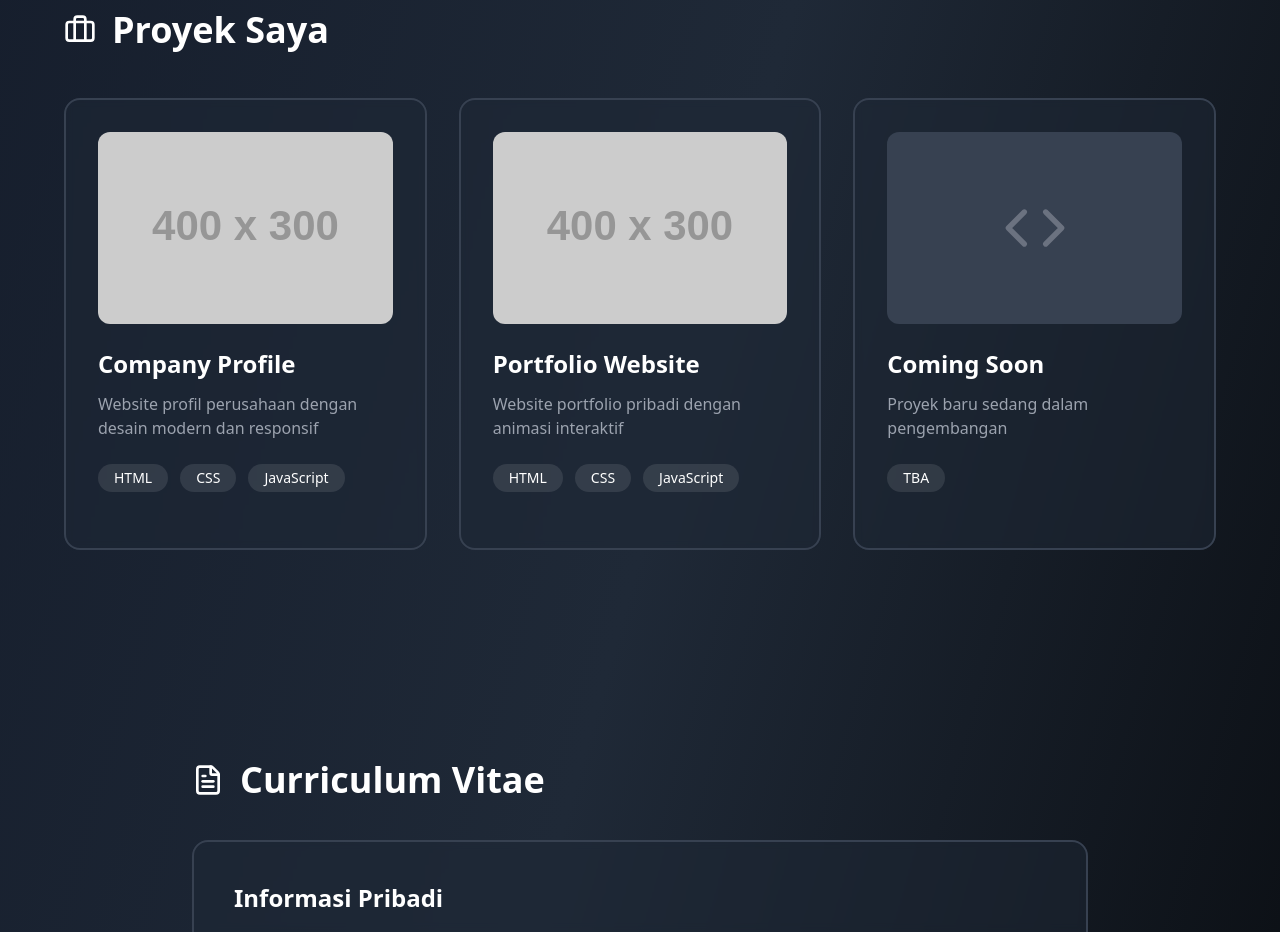
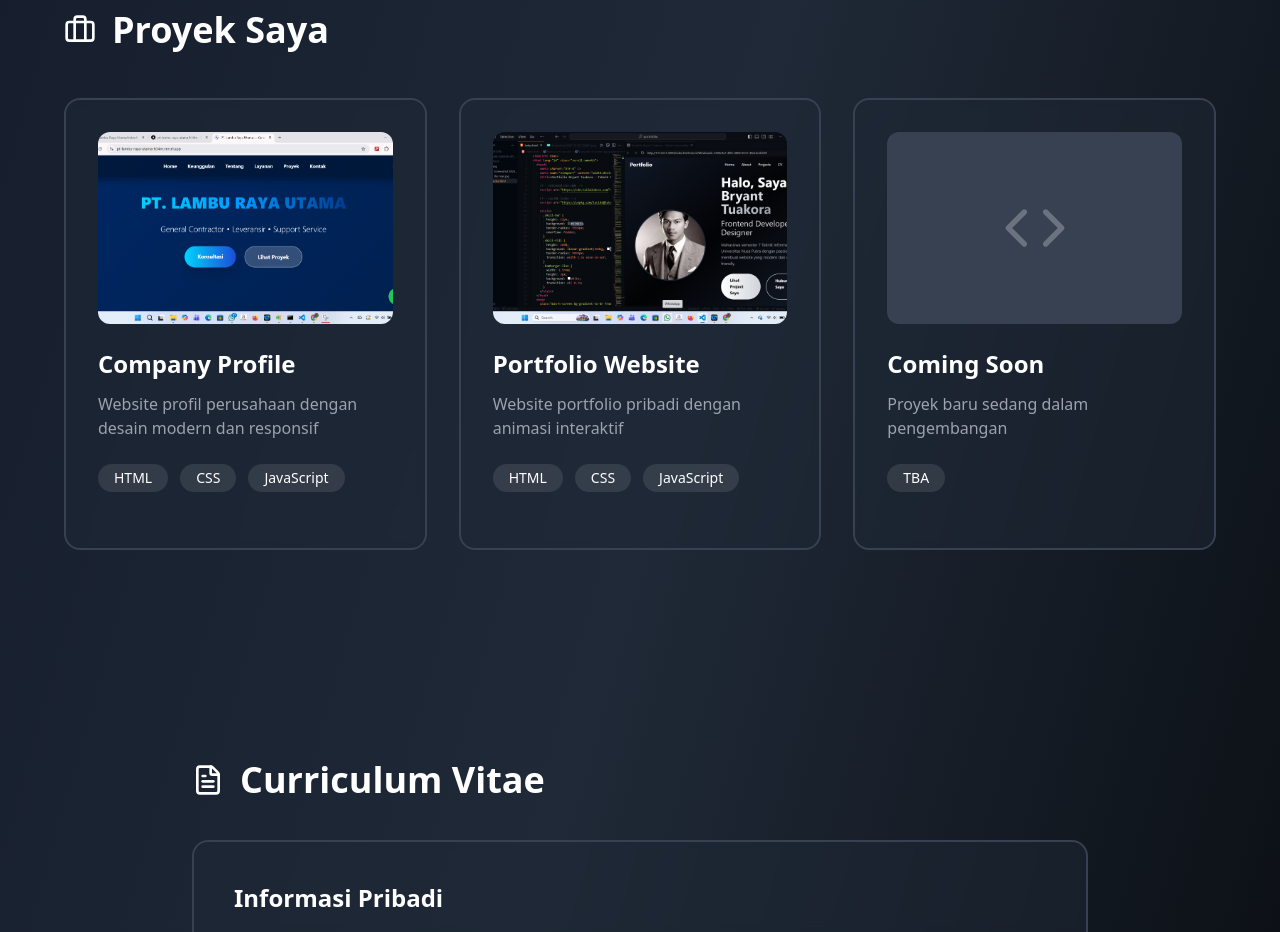
Before and after one commit to Febriano-Doweng/Portofolio, a plain HTML site: page index.html in a window 1280 px wide. Shown: the part 1720-2652 px from the top of the page. Drawn offline with nearby package versions, Linux system fonts and the light colour scheme; placeholder pictures from the web are drawn by us.

Commit message:
index.html

```diff
--- a/index.html
+++ b/index.html
@@ -535,7 +535,7 @@
             class="bg-gray-800/50 backdrop-blur-sm rounded-2xl p-8 border-2 border-gray-700 hover:border-white hover:scale-105 transition-all duration-300 animate-on-scroll fade-in-up"
           >
             <img
-              src="img/Screenshot 2025-12-05 102901.png"
+              src="Screenshot 2025-12-05 102901.png"
               alt="Company Website"
               class="w-full h-48 object-cover rounded-xl mb-6"
               onerror="this.src='https://via.placeholder.com/400x300/1f2937/ffffff?text=Company+Profile'"
@@ -562,7 +562,7 @@
             class="bg-gray-800/50 backdrop-blur-sm rounded-2xl p-8 border-2 border-gray-700 hover:border-white hover:scale-105 transition-all duration-300"
           >
             <img
-              src="img/Screenshot 2025-12-22 082716.png"
+              src="Screenshot 2025-12-22 082716.png"
               alt="Company Website"
               class="w-full h-48 object-cover rounded-xl mb-6"
               onerror="this.src='https://via.placeholder.com/400x300/1f2937/ffffff?text=Company+Profile'"
```
